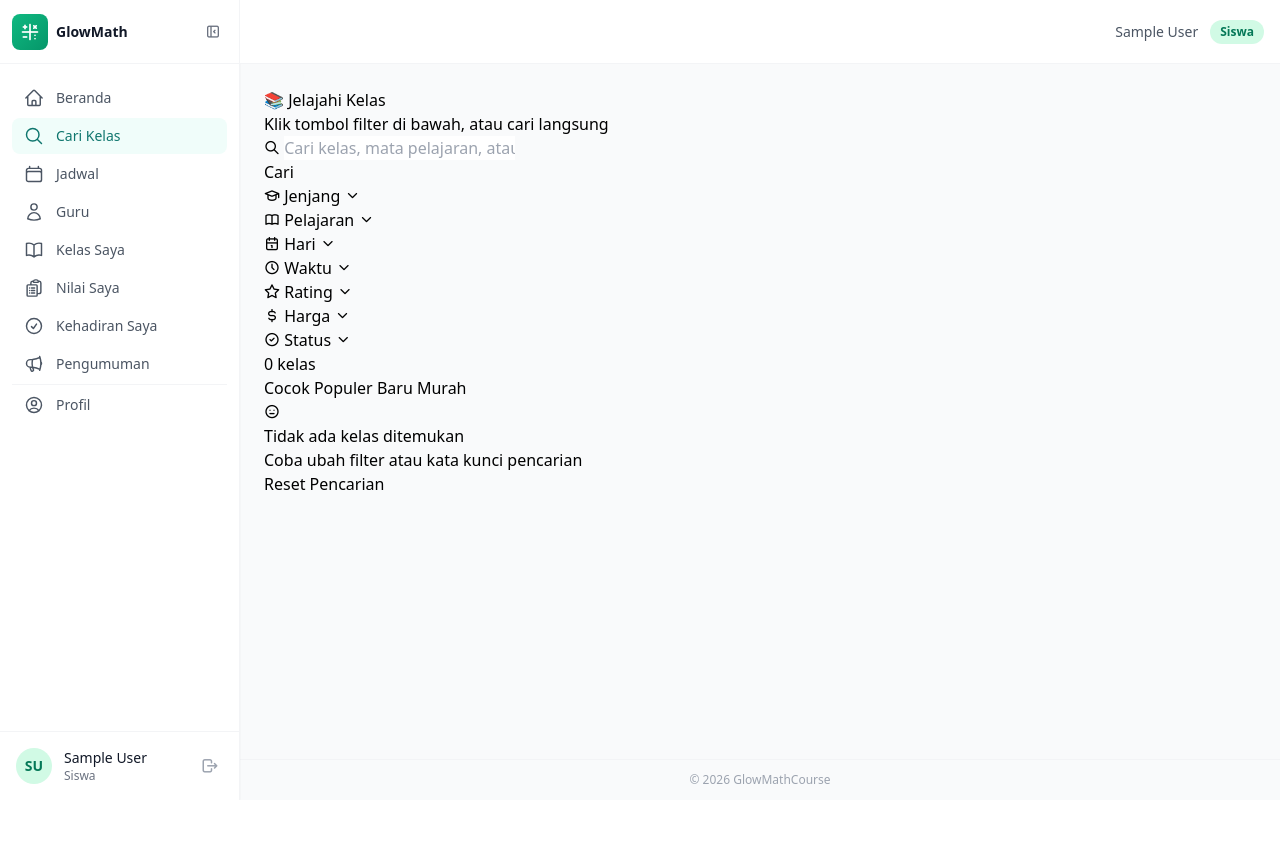
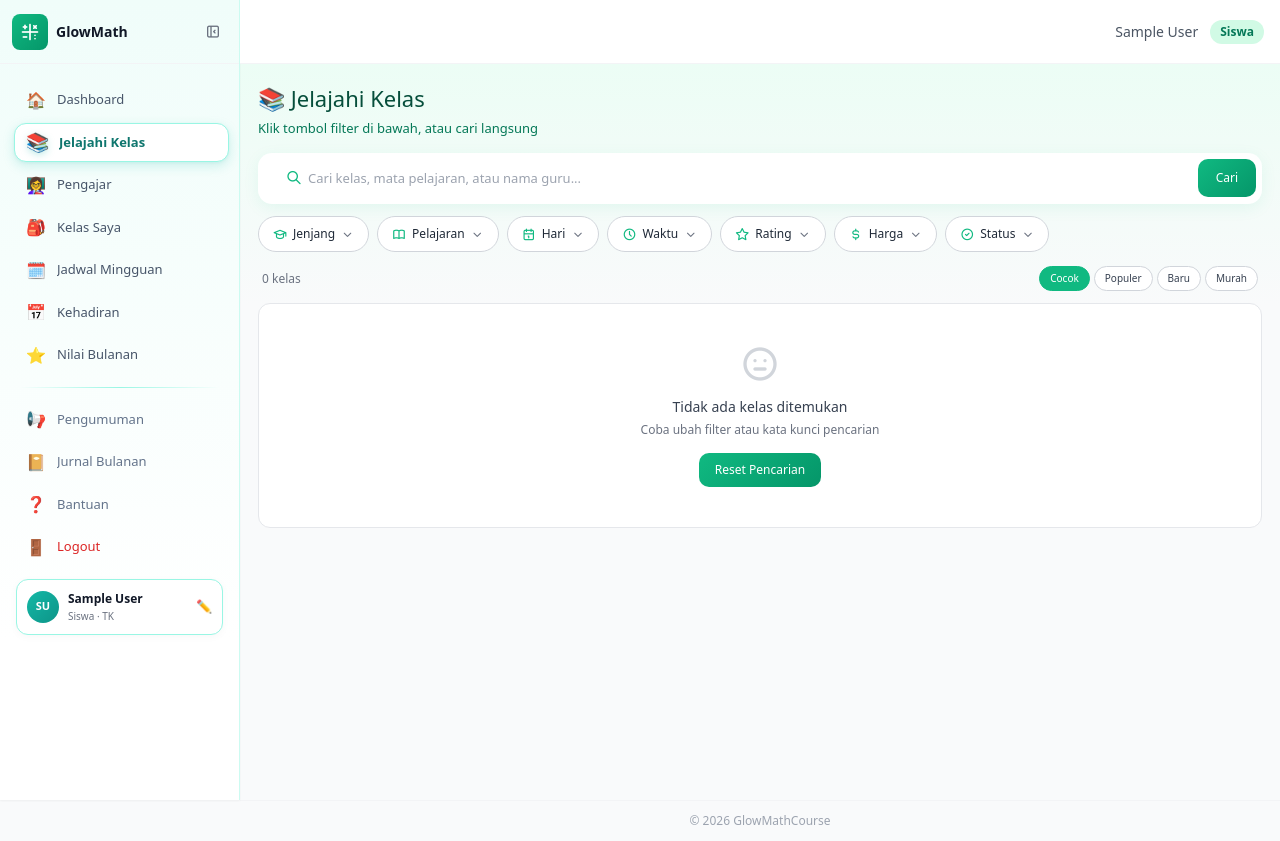
Before and after one commit to BagasALfathan/glowmathcourse, a Django app: page /classes/ in a window 1280 px wide. Before the commit the page ends 784 px from the top, so only its background shows below. Run offline with Django 5.2, Linux system fonts and the light colour scheme; a user stored in the database is signed in; tables that the repository leaves empty hold one stand-in row (values such as "Sample post"); data that the repository does not hold is empty; parts of the project's set-up code (start-up, migrations or seed data) failed here and were passed over; some libraries are stand-ins or nearby versions.

Commit message:
feat(sidebar): Khan Playful student sidebar + Alpine logout modal + CSS
- templates/partials/_nav_student.html — full Khan Playful rewrite.
  Scoped via :has(.student-nav-marker) so teacher/admin partials are
  unaffected even though the <aside> shell is shared. Sections:
  Primary (7) → divider → Utility (4: Pengumuman, Jurnal Bulanan,
  Bantuan, Logout) → user-block <a href='/profile/'>. Logout is a
  <button> that opens an Alpine modal with a POST form (Django 5+
  requires POST). Floating active card (border + layered shadow +
  translateX), icon scale + drop-shadow. Collapsed-mode rescues
  emoji visibility.
- templates/base.html — added {% block extra_css %} + {% block
  extra_head %} so per-page templates can inject styles.
- static/css/sidebar.css — collapsed-mode overrides, mobile drawer,
  tooltip-on-hover via data-label attribute.

Co-Authored-By: Claude Opus 4.7 <noreply@anthropic.com>

```diff
--- a/templates/base.html
+++ b/templates/base.html
@@ -46,6 +46,8 @@
     .htmx-request .htmx-indicator, .htmx-indicator.htmx-request { opacity: 1; pointer-events: auto; }
     [x-cloak] { display: none !important; }
   </style>
+  {% block extra_css %}{% endblock %}
+  {% block extra_head %}{% endblock %}
 </head>
 <body class="bg-gray-50 font-sans antialiased"
       x-data="{
--- a/templates/partials/_nav_student.html
+++ b/templates/partials/_nav_student.html
@@ -1,87 +1,234 @@
+{% comment %}
+  Khan Playful student sidebar.
+  Scoped via :has(.student-nav-marker) so teacher/admin renders are unaffected
+  even though the <aside> shell is shared from base.html.
+{% endcomment %}
+<style>
+  aside.sidebar:has(.student-nav-marker) {
+    background: linear-gradient(180deg, #f0fdfa 0%, #ffffff 80%);
+    border-right: 0.5px solid #ccfbf1;
+    overflow-x: hidden;
+  }
+  /* Student sidebar replaces the shared bottom profile/logout block with its
+     own user-block + Logout nav item — hide the shared one to avoid dupes. */
+  aside.sidebar:has(.student-nav-marker) .sidebar-profile {
+    display: none !important;
+  }
+
+  .student-nav-marker { display: contents; }
+
+  .sidebar-item {
+    display: flex;
+    align-items: center;
+    gap: 10px;
+    padding: 9px 12px;
+    border-radius: 12px;
+    font-size: 13px;
+    color: #475569;
+    text-decoration: none;
+    margin-bottom: 3px;
+    font-weight: 500;
+    border: 1px solid transparent;
+    transition: all 0.2s ease;
+    min-width: 0;
+  }
+  .sidebar-item .ico {
+    font-size: 16px;
+    width: 22px;
+    text-align: center;
+    transition: transform 0.2s ease, filter 0.2s ease;
+    line-height: 1;
+    flex-shrink: 0;
+  }
+  .sidebar-item .label {
+    overflow: hidden;
+    text-overflow: ellipsis;
+    white-space: nowrap;
+    min-width: 0;
+    flex: 1;
+  }
+  .sidebar-item:hover {
+    background: #ffffff;
+    box-shadow: 0 2px 6px rgba(0, 0, 0, 0.04);
+    color: #0f766e;
+  }
+  .sidebar-item.active {
+    background: #ffffff;
+    color: #0f766e;
+    font-weight: 600;
+    border: 1px solid #99f6e4 !important;
+    box-shadow: 0 4px 12px rgba(20, 184, 166, 0.18), 0 1px 3px rgba(20, 184, 166, 0.08) !important;
+    transform: translateX(2px);
+  }
+  .sidebar-item.active .ico {
+    transform: scale(1.18);
+    filter: drop-shadow(0 2px 3px rgba(20, 184, 166, 0.25));
+  }
+  .sidebar-item.utility { color: #64748b; }
+  .sidebar-item.utility:hover { color: #0f766e; }
+  .sidebar-item.logout { color: #dc2626; }
+  .sidebar-item.logout:hover { background: #fef2f2; color: #b91c1c; }
+
+  .student-divider {
+    height: 1px;
+    background: linear-gradient(90deg, transparent, #99f6e4, transparent);
+    margin: 12px 8px;
+  }
+
+  .student-user-block {
+    margin: 12px 4px 4px;
+    padding: 10px;
+    background: #ffffff;
+    border: 1px solid #99f6e4;
+    border-radius: 12px;
+    display: flex;
+    align-items: center;
+    gap: 9px;
+    box-shadow: 0 2px 8px rgba(0,0,0,0.03);
+    text-decoration: none;
+    color: inherit;
+    transition: border-color 0.2s, box-shadow 0.2s;
+  }
+  .student-user-block:hover {
+    border-color: #2dd4bf;
+    box-shadow: 0 4px 14px rgba(20, 184, 166, 0.15);
+  }
+  .student-user-block.active {
+    border-color: #14b8a6;
+    box-shadow: 0 3px 10px rgba(20, 184, 166, 0.18);
+  }
+  .student-user-block .avatar {
+    width: 32px; height: 32px; border-radius: 999px;
+    background: linear-gradient(135deg, #14b8a6, #0d9488);
+    color: #fff; display: flex; align-items: center; justify-content: center;
+    font-size: 11px; font-weight: 700; flex-shrink: 0;
+  }
+  .student-user-block .info { flex: 1; min-width: 0; }
+  .student-user-block .info p { margin: 0; }
+  .student-user-block .info .nm { font-size: 12px; font-weight: 600; color: #111827; overflow: hidden; text-overflow: ellipsis; white-space: nowrap; }
+  .student-user-block .info .rl { font-size: 10px; color: #6b7280; margin-top: 1px; }
+  .student-user-block .edit-hint {
+    font-size: 13px; color: #14b8a6; flex-shrink: 0;
+    transition: transform 0.2s;
+  }
+  .student-user-block:hover .edit-hint { transform: scale(1.15); }
+
+  /* Collapsed-mode rescue: keep emojis + avatar visible */
+  aside.sidebar-collapsed .sidebar-item .ico { font-size: 18px !important; }
+  aside.sidebar-collapsed .sidebar-item.active { border: 1px solid #99f6e4 !important; }
+  aside.sidebar-collapsed .student-divider { margin: 8px 8px; }
+  aside.sidebar-collapsed .student-user-block { padding: 6px; justify-content: center; }
+  aside.sidebar-collapsed .student-user-block .info,
+  aside.sidebar-collapsed .student-user-block .edit-hint { display: none; }
+  aside.sidebar-collapsed .student-user-block .avatar { font-size: 11px !important; }
+
+  @media (prefers-reduced-motion: reduce) {
+    .sidebar-item,
+    .sidebar-item .ico { transition: none; }
+  }
+</style>
+
 {% with path=request.path %}
+<div class="student-nav-marker" x-data="{ showLogoutModal: false }">
 
-{% url 'dashboard:student' as dashboard_url %}
-<a href="{{ dashboard_url }}"
-   class="flex items-center gap-3 px-3 py-2 rounded-lg text-sm font-medium transition-colors
-          {% if path == dashboard_url %}bg-teal-50 text-teal-700{% else %}text-gray-600 hover:bg-gray-50 hover:text-gray-900{% endif %}">
-  <svg xmlns="http://www.w3.org/2000/svg" fill="none" viewBox="0 0 24 24" stroke-width="1.75" stroke="currentColor" class="w-5 h-5 shrink-0">
-    <path stroke-linecap="round" stroke-linejoin="round" d="M2.25 12l8.954-8.955c.44-.439 1.152-.439 1.591 0L21.75 12M4.5 9.75v10.125c0 .621.504 1.125 1.125 1.125H9.75v-4.875c0-.621.504-1.125 1.125-1.125h2.25c.621 0 1.125.504 1.125 1.125V21h4.125c.621 0 1.125-.504 1.125-1.125V9.75M8.25 21h8.25" />
-  </svg>
-  Beranda
-</a>
+  {# ── Primary nav (7) ──────────────────────────────────────────────── #}
+  <a href="{% url 'dashboard:student' %}" data-label="Dashboard"
+     class="sidebar-item {% if path == '/dashboard/student/' or path == '/dashboard/' %}active{% endif %}">
+    <span class="ico">🏠</span><span class="label">Dashboard</span>
+  </a>
+  <a href="{% url 'academics:class_browse' %}" data-label="Jelajahi Kelas"
+     class="sidebar-item {% if '/classes/' in path and '/my-classes/' not in path and '/my-schedule/' not in path %}active{% endif %}">
+    <span class="ico">📚</span><span class="label">Jelajahi Kelas</span>
+  </a>
+  <a href="{% url 'academics:teacher_list' %}" data-label="Pengajar"
+     class="sidebar-item {% if '/teachers/' in path %}active{% endif %}">
+    <span class="ico">👩‍🏫</span><span class="label">Pengajar</span>
+  </a>
+  <a href="{% url 'student:my_classes' %}" data-label="Kelas Saya"
+     class="sidebar-item {% if '/my-classes/' in path %}active{% endif %}">
+    <span class="ico">🎒</span><span class="label">Kelas Saya</span>
+  </a>
+  <a href="{% url 'academics:student_schedule' %}" data-label="Jadwal Mingguan"
+     class="sidebar-item {% if '/my-schedule/' in path %}active{% endif %}">
+    <span class="ico">🗓️</span><span class="label">Jadwal Mingguan</span>
+  </a>
+  <a href="{% url 'student:my_attendance' %}" data-label="Kehadiran"
+     class="sidebar-item {% if '/my-attendance/' in path %}active{% endif %}">
+    <span class="ico">📅</span><span class="label">Kehadiran</span>
+  </a>
+  <a href="{% url 'student:my_monthly_score' %}" data-label="Nilai Bulanan"
+     class="sidebar-item {% if '/my-monthly-score/' in path %}active{% endif %}">
+    <span class="ico">⭐</span><span class="label">Nilai Bulanan</span>
+  </a>
 
-<a href="/classes/"
-   class="flex items-center gap-3 px-3 py-2 rounded-lg text-sm font-medium transition-colors
-          {% if '/classes/' in path and '/my-classes/' not in path and '/my-schedule/' not in path %}bg-teal-50 text-teal-700{% else %}text-gray-600 hover:bg-gray-50 hover:text-gray-900{% endif %}">
-  <svg xmlns="http://www.w3.org/2000/svg" fill="none" viewBox="0 0 24 24" stroke-width="1.75" stroke="currentColor" class="w-5 h-5 shrink-0">
-    <path stroke-linecap="round" stroke-linejoin="round" d="M21 21l-5.197-5.197m0 0A7.5 7.5 0 105.196 5.196a7.5 7.5 0 0010.607 10.607z" />
-  </svg>
-  Cari Kelas
-</a>
+  {# ── Divider ──────────────────────────────────────────────────────── #}
+  <div class="student-divider"></div>
 
-<a href="{% url 'academics:student_schedule_classes' %}"
-   class="flex items-center gap-3 px-3 py-2 rounded-lg text-sm font-medium transition-colors
-          {% if '/my-schedule/' in path %}bg-teal-50 text-teal-700{% else %}text-gray-600 hover:bg-gray-50 hover:text-gray-900{% endif %}">
-  <svg xmlns="http://www.w3.org/2000/svg" fill="none" viewBox="0 0 24 24" stroke-width="1.75" stroke="currentColor" class="w-5 h-5 shrink-0">
-    <path stroke-linecap="round" stroke-linejoin="round" d="M6.75 3v2.25M17.25 3v2.25M3 18.75V7.5a2.25 2.25 0 012.25-2.25h13.5A2.25 2.25 0 0121 7.5v11.25m-18 0A2.25 2.25 0 005.25 21h13.5A2.25 2.25 0 0021 18.75m-18 0v-7.5A2.25 2.25 0 015.25 9h13.5A2.25 2.25 0 0121 11.25v7.5" />
-  </svg>
-  Jadwal
-</a>
+  {# ── Utility (4: Pengumuman / Jurnal / Bantuan / Logout) ──────────── #}
+  <a href="{% url 'announcements:list' %}" data-label="Pengumuman"
+     class="sidebar-item utility {% if '/announcements/' in path %}active{% endif %}">
+    <span class="ico">📢</span><span class="label">Pengumuman</span>
+  </a>
+  <a href="{% url 'journals:my_journals' %}" data-label="Jurnal Bulanan"
+     class="sidebar-item utility {% if '/journals/' in path %}active{% endif %}">
+    <span class="ico">📔</span><span class="label">Jurnal Bulanan</span>
+  </a>
+  <a href="{% url 'help' %}" data-label="Bantuan"
+     class="sidebar-item utility {% if path == '/help/' %}active{% endif %}">
+    <span class="ico">❓</span><span class="label">Bantuan</span>
+  </a>
 
-<a href="{% url 'academics:teacher_list' %}"
-   class="flex items-center gap-3 px-3 py-2 rounded-lg text-sm font-medium transition-colors
-          {% if '/teachers/' in path %}bg-teal-50 text-teal-700{% else %}text-gray-600 hover:bg-gray-50 hover:text-gray-900{% endif %}">
-  <svg xmlns="http://www.w3.org/2000/svg" fill="none" viewBox="0 0 24 24" stroke-width="1.75" stroke="currentColor" class="w-5 h-5 shrink-0">
-    <path stroke-linecap="round" stroke-linejoin="round" d="M15.75 6a3.75 3.75 0 11-7.5 0 3.75 3.75 0 017.5 0zM4.501 20.118a7.5 7.5 0 0114.998 0A17.933 17.933 0 0112 21.75c-2.676 0-5.216-.584-7.499-1.632z" />
-  </svg>
-  Guru
-</a>
+  <button type="button" @click="showLogoutModal = true" data-label="Logout"
+          class="sidebar-item logout w-full text-left bg-transparent border-0 cursor-pointer">
+    <span class="ico">🚪</span><span class="label">Logout</span>
+  </button>
 
-<a href="/my-classes/"
-   class="flex items-center gap-3 px-3 py-2 rounded-lg text-sm font-medium transition-colors
-          {% if '/my-classes/' in path %}bg-teal-50 text-teal-700{% else %}text-gray-600 hover:bg-gray-50 hover:text-gray-900{% endif %}">
-  <svg xmlns="http://www.w3.org/2000/svg" fill="none" viewBox="0 0 24 24" stroke-width="1.75" stroke="currentColor" class="w-5 h-5 shrink-0">
-    <path stroke-linecap="round" stroke-linejoin="round" d="M12 6.042A8.967 8.967 0 006 3.75c-1.052 0-2.062.18-3 .512v14.25A8.987 8.987 0 016 18c2.305 0 4.408.867 6 2.292m0-14.25a8.966 8.966 0 016-2.292c1.052 0 2.062.18 3 .512v14.25A8.987 8.987 0 0018 18a8.967 8.967 0 00-6 2.292m0-14.25v14.25" />
-  </svg>
-  Kelas Saya
-</a>
+  {# ── Clickable user block → /profile/ ─────────────────────────────── #}
+  <a href="{% url 'accounts:profile' %}" data-label="Profil"
+     class="student-user-block group {% if '/profile/' in path %}active{% endif %}">
+    <div class="avatar">{{ user.first_name|first|upper }}{{ user.last_name|first|upper }}</div>
+    <div class="info">
+      <p class="nm">{{ user.first_name }} {{ user.last_name|default:"" }}</p>
+      <p class="rl">Siswa{% if user.student_profile.level %} · {{ user.student_profile.get_level_display }}{% endif %}</p>
+    </div>
+    <span class="edit-hint">✏️</span>
+  </a>
 
-<a href="{% url 'grades:my_grades' %}"
-   class="flex items-center gap-3 px-3 py-2 rounded-lg text-sm font-medium transition-colors
-          {% if '/my-grades/' in path %}bg-teal-50 text-teal-700{% else %}text-gray-600 hover:bg-gray-50 hover:text-gray-900{% endif %}">
-  <svg xmlns="http://www.w3.org/2000/svg" fill="none" viewBox="0 0 24 24" stroke-width="1.75" stroke="currentColor" class="w-5 h-5 shrink-0">
-    <path stroke-linecap="round" stroke-linejoin="round" d="M9 12h3.75M9 15h3.75M9 18h3.75m3 .75H18a2.25 2.25 0 002.25-2.25V6.108c0-1.135-.845-2.098-1.976-2.192a48.424 48.424 0 00-1.123-.08m-5.801 0c-.065.21-.1.433-.1.664 0 .414.336.75.75.75h4.5a.75.75 0 00.75-.75 2.25 2.25 0 00-.1-.664m-5.8 0A2.251 2.251 0 0113.5 2.25H15c1.012 0 1.867.668 2.15 1.586m-5.8 0c-.376.023-.75.05-1.124.08C9.095 4.01 8.25 4.973 8.25 6.108V8.25m0 0H4.875c-.621 0-1.125.504-1.125 1.125v11.25c0 .621.504 1.125 1.125 1.125h9.75c.621 0 1.125-.504 1.125-1.125V9.375c0-.621-.504-1.125-1.125-1.125H8.25zM6.75 12h.008v.008H6.75V12zm0 3h.008v.008H6.75V15zm0 3h.008v.008H6.75V18z" />
-  </svg>
-  Nilai Saya
-</a>
+  {# ── Logout confirmation modal ────────────────────────────────────── #}
+  <div x-show="showLogoutModal"
+       x-transition.opacity
+       x-cloak
+       @click.self="showLogoutModal = false"
+       @keydown.escape.window="showLogoutModal = false"
+       class="fixed inset-0 z-[100] bg-black/50 flex items-center justify-center p-4">
+    <div x-show="showLogoutModal"
+         x-transition:enter="transition ease-out duration-200"
+         x-transition:enter-start="opacity-0 scale-95"
+         x-transition:enter-end="opacity-100 scale-100"
+         class="bg-white rounded-3xl p-6 max-w-sm w-full shadow-2xl text-center">
+      <div class="w-20 h-20 rounded-full bg-gradient-to-br from-red-100 via-red-200 to-red-300 flex items-center justify-center mx-auto mb-4 shadow-md ring-4 ring-red-50">
+        <span class="text-3xl leading-none">🚪</span>
+      </div>
+      <h3 class="text-lg font-bold text-gray-900 m-0 mb-2">Yakin mau keluar?</h3>
+      <p class="text-xs text-gray-500 m-0 mb-6 leading-relaxed px-2">
+        Kamu akan keluar dari akun GlowMath. Sesi belajar kamu tetap aman tersimpan
+        dan bisa dilanjut nanti.
+      </p>
+      <div class="flex gap-2">
+        <button type="button" @click="showLogoutModal = false"
+                class="flex-1 px-4 py-2.5 bg-white text-gray-600 border border-gray-200 rounded-xl text-sm font-semibold hover:bg-gray-50 transition-colors">
+          Batal
+        </button>
+        <form method="post" action="{% url 'accounts:logout' %}" class="flex-1">
+          {% csrf_token %}
+          <button type="submit"
+                  class="w-full px-4 py-2.5 bg-gradient-to-br from-red-500 to-red-600 text-white rounded-xl text-sm font-bold shadow-md hover:shadow-lg transition-all">
+            Ya, Logout
+          </button>
+        </form>
+      </div>
+    </div>
+  </div>
 
-<a href="{% url 'sessions:my_attendance' %}"
-   class="flex items-center gap-3 px-3 py-2 rounded-lg text-sm font-medium transition-colors
-          {% if '/my-attendance/' in path %}bg-teal-50 text-teal-700{% else %}text-gray-600 hover:bg-gray-50 hover:text-gray-900{% endif %}">
-  <svg xmlns="http://www.w3.org/2000/svg" fill="none" viewBox="0 0 24 24" stroke-width="1.75" stroke="currentColor" class="w-5 h-5 shrink-0">
-    <path stroke-linecap="round" stroke-linejoin="round" d="M9 12.75L11.25 15 15 9.75M21 12a9 9 0 11-18 0 9 9 0 0118 0z" />
-  </svg>
-  Kehadiran Saya
-</a>
-
-<a href="{% url 'announcements:list' %}"
-   class="flex items-center gap-3 px-3 py-2 rounded-lg text-sm font-medium transition-colors
-          {% if '/announcements/' in path %}bg-teal-50 text-teal-700{% else %}text-gray-600 hover:bg-gray-50 hover:text-gray-900{% endif %}">
-  <svg xmlns="http://www.w3.org/2000/svg" fill="none" viewBox="0 0 24 24" stroke-width="1.75" stroke="currentColor" class="w-5 h-5 shrink-0">
-    <path stroke-linecap="round" stroke-linejoin="round" d="M10.34 15.84c-.688-.06-1.386-.09-2.09-.09H7.5a4.5 4.5 0 110-9h.75c.704 0 1.402-.03 2.09-.09m0 9.18c.253.962.584 1.892.985 2.783.247.55.06 1.21-.463 1.511l-.657.38c-.551.318-1.26.117-1.527-.461a20.845 20.845 0 01-1.44-4.282m3.102.069a18.03 18.03 0 01-.59-4.59c0-1.586.205-3.124.59-4.59m0 9.18a23.848 23.848 0 018.835 2.535M10.34 6.66a23.847 23.847 0 008.835-2.535m0 0A23.74 23.74 0 0018.795 3m.38 1.125a23.91 23.91 0 011.014 5.395m-1.014 8.855c-.118.38-.245.754-.38 1.125m.38-1.125a23.91 23.91 0 001.014-5.395m0-3.46c.495.413.811 1.035.811 1.73 0 .695-.316 1.317-.811 1.73m0-3.46a24.347 24.347 0 010 3.46" />
-  </svg>
-  Pengumuman
-</a>
-
-<div class="my-2 border-t border-gray-100"></div>
-
-<a href="/profile/"
-   class="flex items-center gap-3 px-3 py-2 rounded-lg text-sm font-medium transition-colors
-          {% if '/profile/' in path %}bg-teal-50 text-teal-700{% else %}text-gray-600 hover:bg-gray-50 hover:text-gray-900{% endif %}">
-  <svg xmlns="http://www.w3.org/2000/svg" fill="none" viewBox="0 0 24 24" stroke-width="1.75" stroke="currentColor" class="w-5 h-5 shrink-0">
-    <path stroke-linecap="round" stroke-linejoin="round" d="M17.982 18.725A7.488 7.488 0 0012 15.75a7.488 7.488 0 00-5.982 2.975m11.963 0a9 9 0 10-11.963 0m11.963 0A8.966 8.966 0 0112 21a8.966 8.966 0 01-5.982-2.275M15 9.75a3 3 0 11-6 0 3 3 0 016 0z" />
-  </svg>
-  Profil
-</a>
-
+</div>
 {% endwith %}
```
Also changed, not shown: static/css/sidebar.css (+45 -0 lines).
